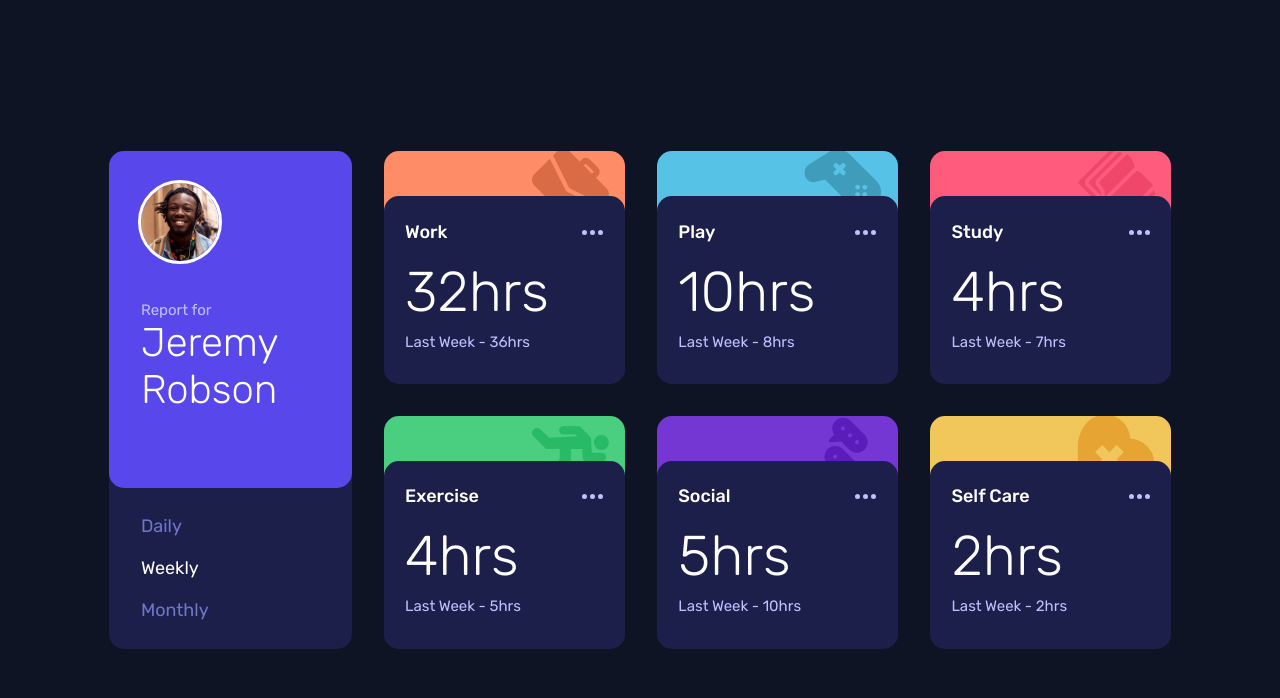
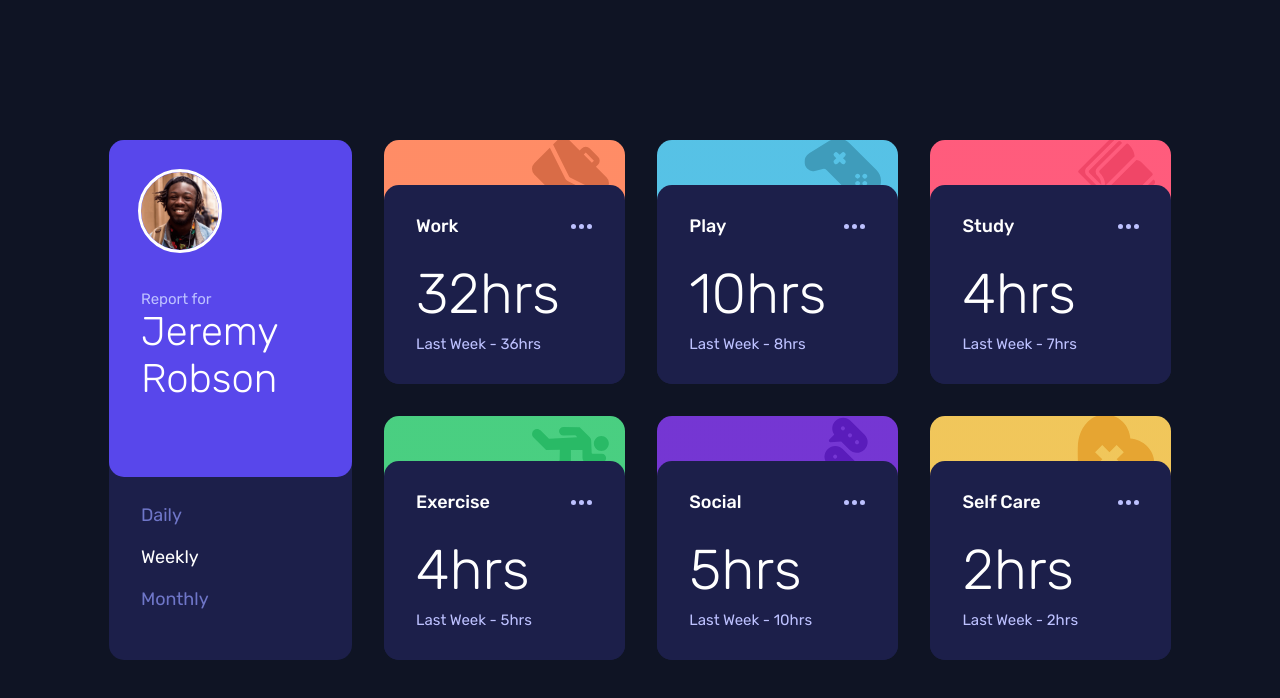
Before and after one commit to nuzaty/fm-11-time-tracking, a plain HTML site: page index.html in a window 1280 px wide. Drawn offline with Linux system fonts and the light colour scheme.

Commit message:
fix(ui): fix incorrect design

```diff
--- a/index.html
+++ b/index.html
@@ -8,8 +8,8 @@
   <link rel="preconnect" href="https://fonts.gstatic.com" crossorigin>
   <link href="https://fonts.googleapis.com/css2?family=Rubik:wght@300..900&display=swap" rel="stylesheet">
   <link rel="icon" type="image/png" sizes="32x32" href="./images/favicon-32x32.png">
-  <link rel="stylesheet" href="./dist/styles.css?v=cc0138e">
-  <script defer src="./js/main.js?v=cc0138e"></script>
+  <link rel="stylesheet" href="./dist/styles.css?v=dcaeec7">
+  <script defer src="./js/main.js?v=dcaeec7"></script>
 
   <title>Frontend Mentor | Time tracking dashboard</title>
   </style>
--- a/scss/components/_card.scss
+++ b/scss/components/_card.scss
@@ -135,12 +135,17 @@ $card-header-heights: (
     }
 
     @include from-tablet {
-      padding-block: 1.59375rem; // match Figma
-      padding-inline: 1.34375rem; // match Figma
       grid-template-areas:
         'title actions'
         'hrs hrs'
         'hrs-prev hrs-prev';
+      padding-block: 1.59375rem; // match Figma
+      padding-inline: 1.34375rem; // match Figma
+    }
+
+    @include from-desktop {
+      padding-block: 1.9375rem; // match Figma
+      padding-inline: 2.03125rem; // match Figma
     }
   }
 
@@ -185,6 +190,10 @@ $card-header-heights: (
       @include text-preset(1);
       margin-top: $space-100;
     }
+
+    @include from-desktop {
+      margin-top: $space-200;
+    }
   }
 
   &__hrs-prev {
```
Also changed, not shown: dist/styles.css, 1 other file.
